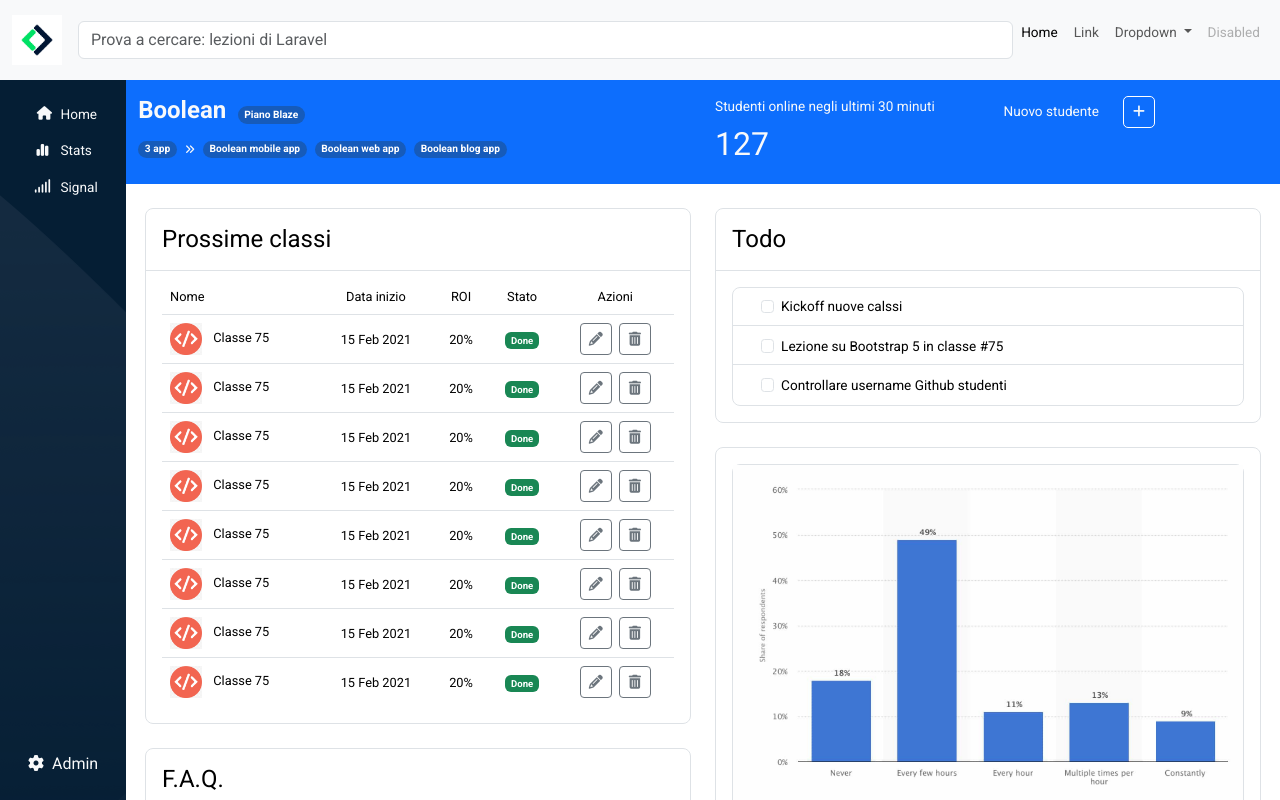
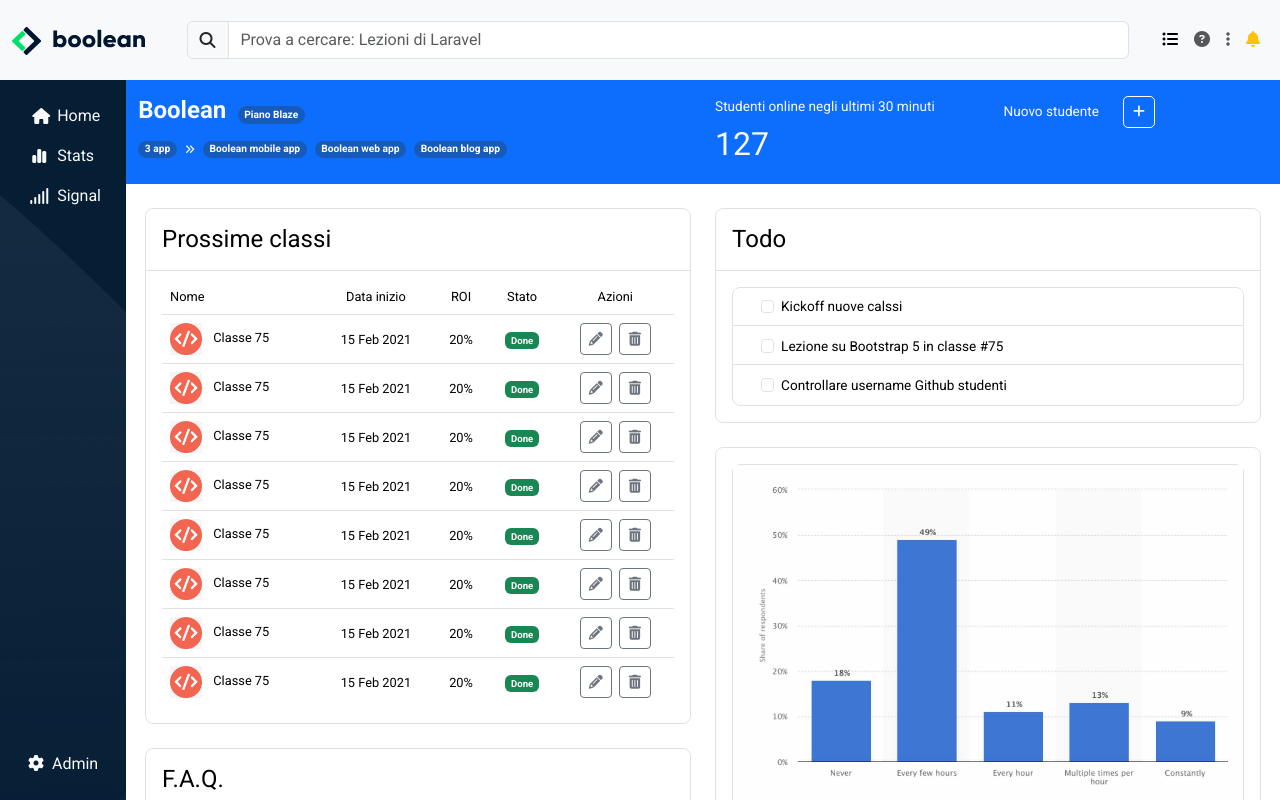
Before and after one commit to Adelmysterio/html-css-bootstrap-dashboard, a plain HTML site: page index.html in a window 1280 px wide. Drawn offline with nearby package versions, Linux system fonts and the light colour scheme.

Commit message:
Fixed header nav

```diff
--- a/css/style.css
+++ b/css/style.css
@@ -35,6 +35,7 @@ header {
 header nav {
     width: 100%;
     height: 100%;
+    font-size: 1rem;
 }
 
 aside {
@@ -55,12 +56,6 @@ ul {
     list-style-type: none;
     padding: 0;
 }
-
-li {
-    margin-bottom: 1rem;
-    font-size: .85em;
-}
-
 
 /* Stile Tabella */
 
@@ -91,5 +86,4 @@ table tbody tr:last-child {
     aside {
         width: 140px;
     }
-
  }
--- a/index.html
+++ b/index.html
@@ -26,31 +26,32 @@
     <!-- HEADER -->
     <header>
         <nav class="navbar navbar-expand-sm bg-body-tertiary">
-            <div class="container-fluid align-items-center">
+            <div class="container-fluid">
                 <a class="navbar-brand" href="#">
-                    <img src="img/mobile-logo.png" alt="Boolean" width="50" height="50">
+                    <img class="d-lg-none" src="img/mobile-logo.png" alt="Boolean" width="50" height="50">
+                    <img class="d-none d-lg-inline" src="img/logo.svg" alt="Boolean">
                 </a>
                 <form class="d-flex w-75" role="search">
-                    <input class="form-control" type="search" placeholder="Prova a cercare: lezioni di Laravel"
-                        aria-label="Search">
+                    <div class="input-group">
+                        <span class="input-group-text" id="basic-addon1"><i
+                                class="fa-solid fa-magnifying-glass"></i></span>
+                        <input type="text" class="form-control" placeholder="Prova a cercare: Lezioni di Laravel"
+                            aria-label="Username" aria-describedby="basic-addon1">
+                    </div>
                 </form>
-                <button class="navbar-toggler border-0" type="button" data-bs-toggle="collapse"
-                    data-bs-target="#navbarSupportedContent" aria-controls="navbarSupportedContent"
-                    aria-expanded="false" aria-label="Toggle navigation">
-                    <span><i class="fa-solid fa-bell text-warning"></i></span>
-                </button>
-                <div class="collapse navbar-collapse" id="navbarSupportedContent">
-                    <ul class="navbar-nav me-auto mb-2 mb-lg-0">
-                        <li class="nav-item">
-                            <a class="nav-link active" aria-current="page" href="#">Home</a>
+                <ul class="navbar-nav mb-2 mb-lg-0">
+                    <li class="nav-item d-none d-lg-inline">
+                        <a class="nav-link active" aria-current="page" href="#"><i class="fa-solid fa-list-ul"></i></a>
                     </li>
-                        <li class="nav-item">
-                            <a class="nav-link" href="#">Link</a>
+                    <li class="nav-item d-none d-lg-inline">
+                        <a class="nav-link" href="#"><i class="fa-solid fa-circle-question"></i></a>
                     </li>
-                        <li class="nav-item dropdown">
-                            <a class="nav-link dropdown-toggle" href="#" role="button" data-bs-toggle="dropdown"
-                                aria-expanded="false">
-                                Dropdown
+                    <li class="nav-item d-none d-lg-inline">
+                        <a class="nav-link" href="#"><i class="fa-solid fa-ellipsis-vertical"></i></a>
+                    </li>
+                    <li class="nav-item dropdown dropstart">
+                        <a class="nav-link" href="#" role="button" data-bs-toggle="dropdown" aria-expanded="false">
+                            <i class="fa-solid fa-bell text-warning"></i>
                         </a>
                         <ul class="dropdown-menu">
                             <li><a class="dropdown-item" href="#">Action</a></li>
@@ -61,11 +62,7 @@
                             <li><a class="dropdown-item" href="#">Something else here</a></li>
                         </ul>
                     </li>
-                        <li class="nav-item">
-                            <a class="nav-link disabled" aria-disabled="true">Disabled</a>
-                        </li>
                 </ul>
-                </div>
             </div>
         </nav>
     </header>
@@ -73,13 +70,13 @@
     <div class="d-flex text-light">
         <aside class="d-flex flex-column align-items-center">
             <ul class="mt-4">
-                <li class="d-flex">
+                <li class="d-flex mb-3">
                     <div class="my-small-box">
                         <i class="fa-solid fa-house"></i>
                     </div>
                     <span class="d-none d-lg-inline">Home</span>
                 </li>
-                <li class="d-flex">
+                <li class="d-flex mb-3">
                     <div class="my-small-box">
                         <i class="fa-solid fa-chart-simple me-1"></i>
                     </div>
```
Lines whose indentation alone changed are shown as unchanged.
